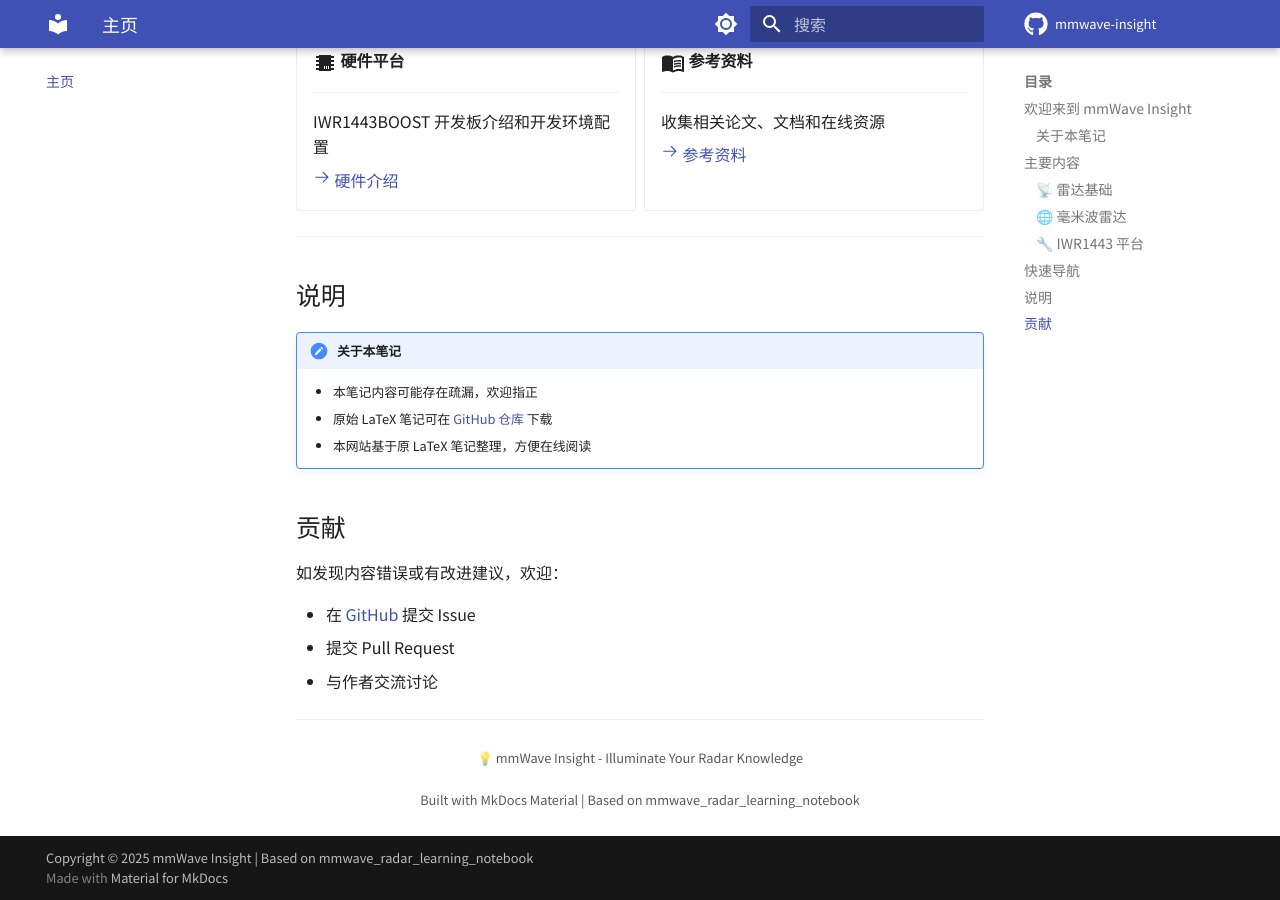
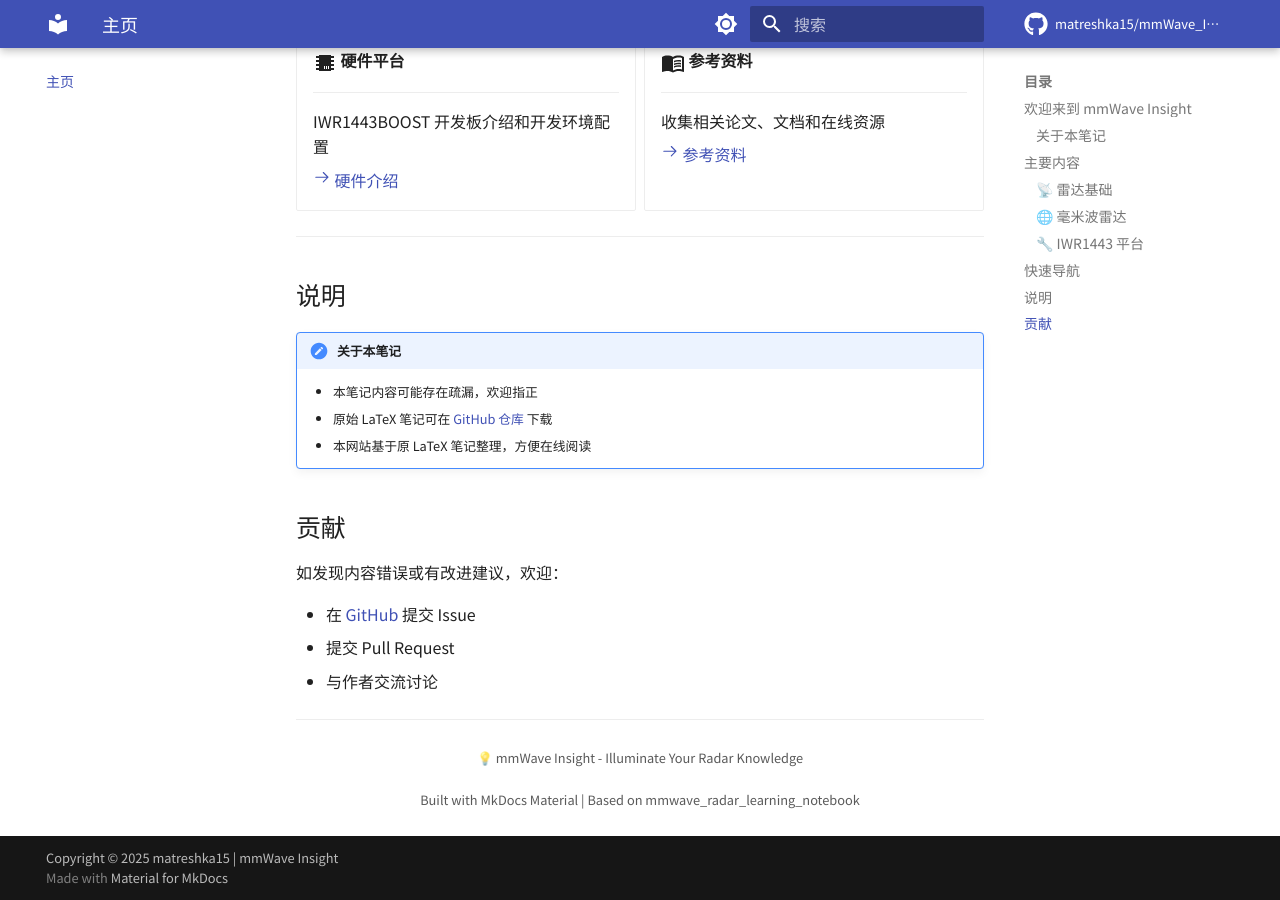
Before and after one commit to matreshka15/mmWave_Insight, an MkDocs documentation site: the page built from docs/index.md, in a window 1280 px wide and 900 px high, scrolled down 1851 px. Built offline with MkDocs 1.6.1 and Material for MkDocs 9.7.7, drawn with Linux system fonts in a browser that asks for light colours; comment, search, counter and statistics services are not loaded.

Commit message:
Update placeholder configurations to actual repository information
Co-authored-by: matreshka15 <46095089+matreshka15@users.noreply.github.com>

```diff
--- a/mkdocs.yml
+++ b/mkdocs.yml
@@ -1,14 +1,14 @@
 site_name: mmWave Insight
 site_description: Deep Dive into mmWave Radar Technology | 深入毫米波雷达技术
 site_author: mmWave Radar Community
-site_url: https://yourusername.github.io/mmwave_radar_learning_notebook/
+site_url: https://matreshka15.github.io/mmWave_Insight/
 
 # Repository
-repo_name: mmwave-insight
-repo_url: https://github.com/yourusername/mmwave-insight
+repo_name: matreshka15/mmWave_Insight
+repo_url: https://github.com/matreshka15/mmWave_Insight
 
 # Copyright
-copyright: Copyright &copy; 2025 mmWave Insight | Based on mmwave_radar_learning_notebook
+copyright: Copyright &copy; 2025 matreshka15 | mmWave Insight
 
 # Configuration
 theme:
```
Also changed, not shown: README.md (+1 -1 lines).
